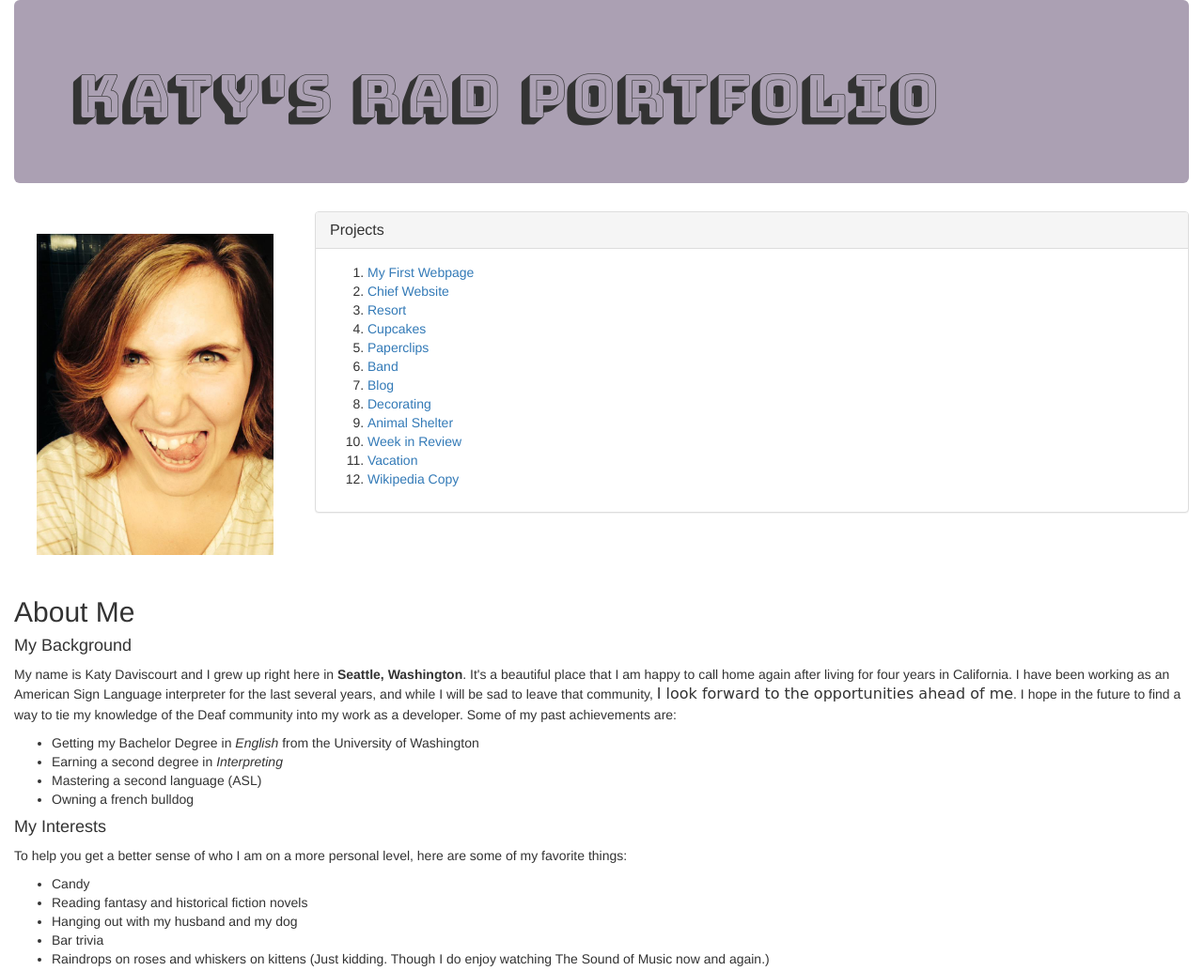
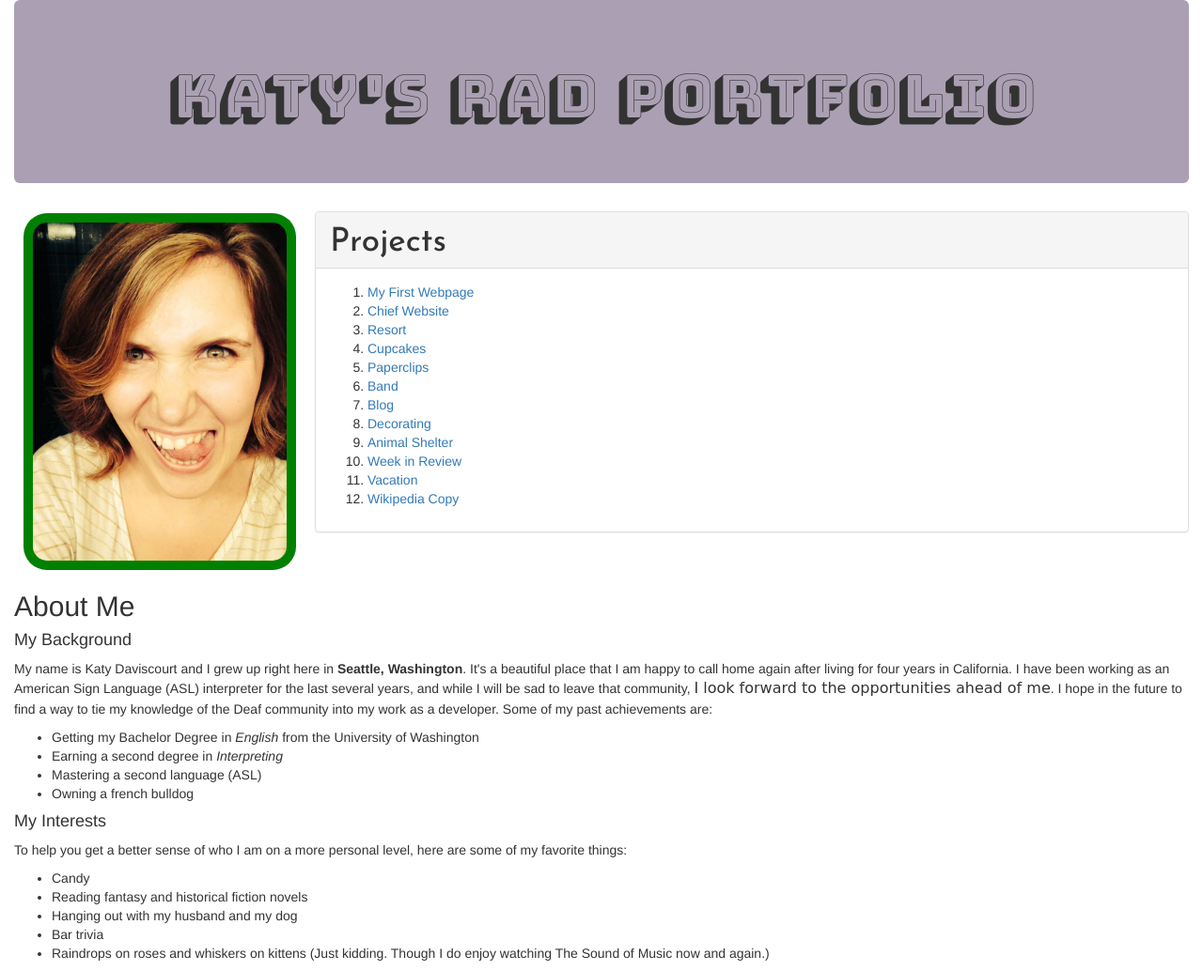
Before and after one commit to katyisgreaty/portfolio-2, a plain HTML site: page index.html in a window 1280 px wide. Shown: the whole page at 94% size. Drawn offline with Linux system fonts and the light colour scheme.

Commit message:
change css for panel title and img size

```diff
--- a/css/style.css
+++ b/css/style.css
@@ -5,17 +5,30 @@
 
 h1 {
   font-size: 340px;
+  text-align: center;
 }
 
 img {
-  width: 260px;
-  height: 350px;
+  width: 100%;
+  height: 100%;
   float: left;
-  margin: 20px;
-  padding: 4px;
+  margin: 2px;
+  padding: 10px;
+  margin-left: 10px;
+  background-color: green;
+  border-radius: 25px;
 }
 
 p .cool {
   font-size: 16px;
   font-family: cursive;
 }
+
+h2.panel-title {
+    font-size: 35px;
+    font-family: 'Reem Kufi', sans-serif;
+}
+
+div.row{
+  max-height: 400px;
+}
--- a/index.html
+++ b/index.html
@@ -5,7 +5,7 @@
     <link rel="stylesheet" href="css/style.css" media="all" charset="utf-8" type="text/css">
     <link href="https://fonts.googleapis.com/css?family=Lemonada" rel="stylesheet">
     <link href="https://fonts.googleapis.com/css?family=Bungee+Shade" rel="stylesheet">
-    <meta charset="utf-8">
+    <link href="https://fonts.googleapis.com/css?family=Reem+Kufi" rel="stylesheet">
     <title>Katy's Rad Portfolio</title>
   </head>
   <body>
@@ -48,7 +48,7 @@
       <h2>About Me</h2>
       <h4>My Background</h4>
         <p>
-          My name is Katy Daviscourt and I grew up right here in <strong>Seattle, Washington</strong>. It's a beautiful place that I am happy to call home again after living for four years in California. I have been working as an American Sign Language interpreter for the last several years, and while I will be sad to leave that community, <span class="cool">I look forward to the opportunities ahead of me</span>. I hope in the future to find a way to tie my knowledge of the Deaf community into my work as a developer. Some of my past achievements are:
+          My name is Katy Daviscourt and I grew up right here in <strong>Seattle, Washington</strong>. It's a beautiful place that I am happy to call home again after living for four years in California. I have been working as an American Sign Language (ASL) interpreter for the last several years, and while I will be sad to leave that community, <span class="cool">I look forward to the opportunities ahead of me</span>. I hope in the future to find a way to tie my knowledge of the Deaf community into my work as a developer. Some of my past achievements are:
           <ul>
             <li>Getting my Bachelor Degree in <em>English</em> from the University of Washington</li>
             <li>Earning a second degree in <em>Interpreting</em></li>
```
